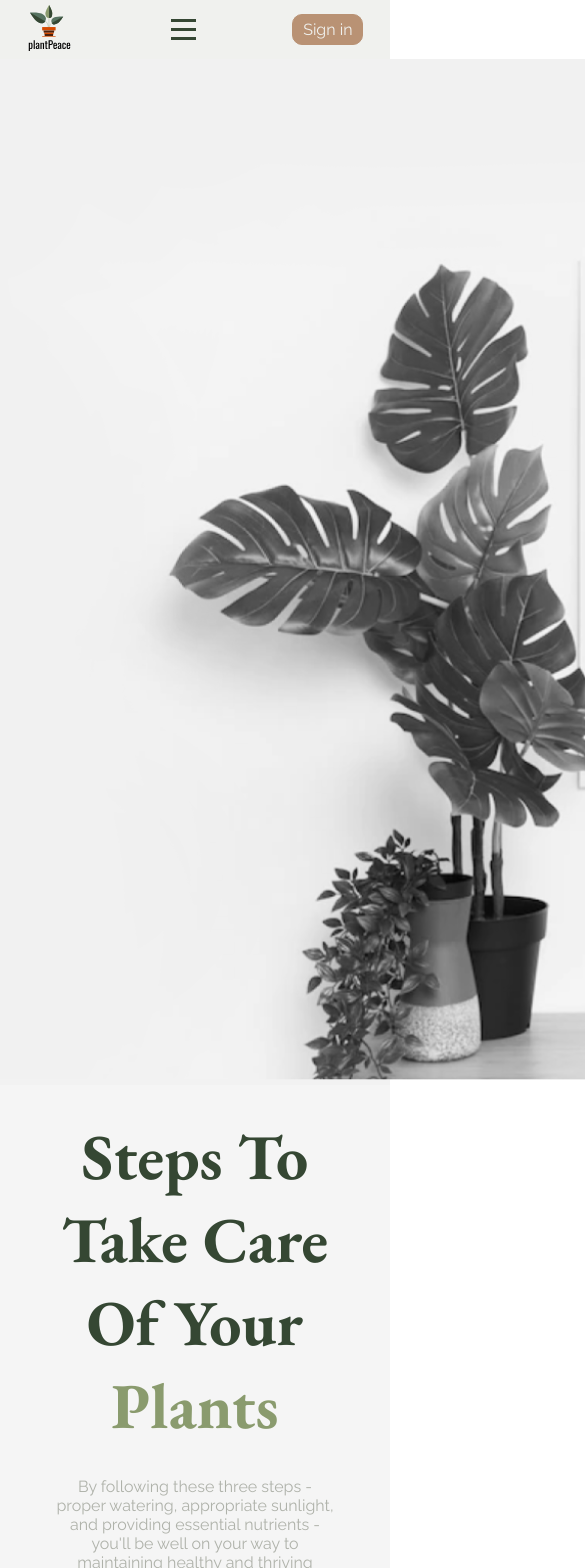
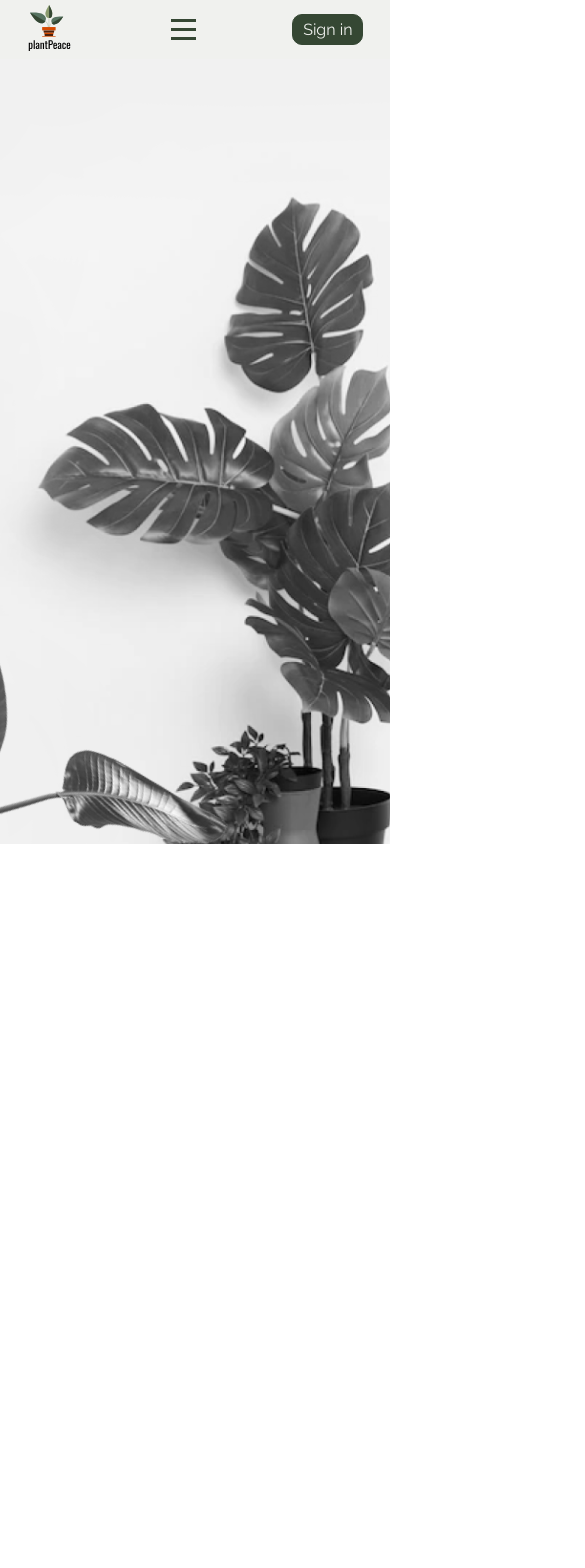
Before and after one commit to talessoares/team4-desafio2-plant-peace, a React (Vite) app in the folder plant-peace-web/clerk-react/: page / in a window 390 px wide. Shown: the top 1568 px of the page, 585 px wide, since content can reach past the window. After the commit the page ends 844 px from the top, so only its background shows below. Built offline with nearby package versions, Linux system fonts and the light colour scheme; no server answers.

Commit message:
fix: Adjust styles for responsiveness and improve layout

```diff
--- a/plant-peace-web/clerk-react/src/App.css
+++ b/plant-peace-web/clerk-react/src/App.css
@@ -41,3 +41,8 @@ h3 {
   --lunar-green: #354733;
   --avacado: #8a9b6e;
 }
+
+html,
+body {
+  overflow-x: hidden;
+}
--- a/plant-peace-web/clerk-react/src/components/Header/Header.module.css
+++ b/plant-peace-web/clerk-react/src/components/Header/Header.module.css
@@ -6,6 +6,8 @@
   background-color: var(--wisper);
   color: var(--avacado);
   width: 100vw;
+  position: relative;
+  z-index: 1000;
 }
 
 .logo {
@@ -44,20 +46,20 @@
 
 .signedOutButton button {
   color: var(--wisper);
-  background-color: var(--teak);
+  background-color: var(--lunar-green);
   text-decoration: none;
   font-size: 1.6rem;
   font-weight: normal;
   font-family: raleway;
   padding: 5px 10px;
-  border: 1px solid var(--teak);
+  border: 1px solid var(--lunar-green);
   border-radius: 10px;
   transition: transform 0.3s ease, color 0.3s ease;
 }
 
 .signedOutButton:hover {
-  color: var(--teak);
-  border: 1px solid var(--teak);
+  color: var(--lunar-green);
+  border: 1px solid transparent;
   border-radius: 10px;
   transform: scale(1.03);
 }
--- a/plant-peace-web/clerk-react/src/components/Sale/Sale.tsx
+++ b/plant-peace-web/clerk-react/src/components/Sale/Sale.tsx
@@ -74,12 +74,11 @@ const Sale = () => {
               1732: { perPage: 4 },
               1600: { perPage: 3 },
               1440: { perPage: 3 },
-              1024: { perPage: 3 },
-              991: { perPage: 3 },
-              767: { perPage: 3 },
-              480: { perPage: 3 },
-              425: { perPage: 3 },
-              375: { perPage: 2 }
+              1200: { perPage: 3 },
+              991: { perPage: 2 },
+              767: { perPage: 1 },
+              480: { perPage: 2 },
+              425: { perPage: 1 },
             },
           }}
         >
--- a/plant-peace-web/clerk-react/src/components/SectionSteps/SectionSteps.module.css
+++ b/plant-peace-web/clerk-react/src/components/SectionSteps/SectionSteps.module.css
@@ -7,6 +7,7 @@
   text-align: center;
   gap: 41px;
   width: 100vw;
+  background-color: var(--white);
 }
 
 .stepsCards {
--- a/plant-peace-web/clerk-react/src/components/ThisWeek/ThisWeek.tsx
+++ b/plant-peace-web/clerk-react/src/components/ThisWeek/ThisWeek.tsx
@@ -71,9 +71,9 @@ export const ThisWeek: React.FC = () => {
               1440: { perPage: 3 },
               1200: { perPage: 3 },
               991: { perPage: 2 },
-              767: { perPage: 2 },
+              767: { perPage: 1 },
               480: { perPage: 2 },
-              425: { perPage: 2 },
+              425: { perPage: 1 },
             },
           }}
         >
@@ -89,3 +89,5 @@ export const ThisWeek: React.FC = () => {
     </>
   );
 };
+
+export default ThisWeek;
--- a/plant-peace-web/clerk-react/src/components/call-to-action/GreenSidePromoSection.tsx
+++ b/plant-peace-web/clerk-react/src/components/call-to-action/GreenSidePromoSection.tsx
@@ -1,6 +1,5 @@
 import styles from "./styles.module.css";
 import mainPlant from "../../assets/images/mainPlant.svg";
-import leftPlant from "../../assets/images/leftPlant.svg";
 
 const GreenSidePromoSection = () => {
   return (
@@ -14,7 +13,7 @@ const GreenSidePromoSection = () => {
             </div>
 
             <h1>
-              discover your <span>green</span> side
+              Discover Your <span className={styles.greenSpan}>Green</span> Side
             </h1>
             <p className={styles.paragraphDescription}>
               We are your one-stop destination for all things green and growing.
@@ -25,16 +24,6 @@ const GreenSidePromoSection = () => {
             <a id={styles["shop-now"]} href="#">
               shop now
             </a>
-          </div>
-
-          <div className={styles["left-plant-container"]}>
-            <picture>
-              <img
-                className={styles["left-plant"]}
-                src={leftPlant}
-                alt="Green Plant"
-              />
-            </picture>
           </div>
 
           <a href="#" id={styles["learn-gardening"]}>
--- a/plant-peace-web/clerk-react/src/components/call-to-action/styles.module.css
+++ b/plant-peace-web/clerk-react/src/components/call-to-action/styles.module.css
@@ -2,29 +2,34 @@
 @import url("https://fonts.googleapis.com/css2?family=EB+Garamond:ital,wght@0,400..800;1,400..800&display=swap");
 
 .mainContainer {
-  background-color: #f2f2f2;
+  background-color: var(--wisper);
   display: flex;
   justify-content: space-between;
   width: 100vw;
+  max-height: 900px;
 }
 
 .description {
   z-index: 9999;
-  align-self: flex-end;
+  align-self: flex-start;
   display: flex;
   flex-flow: column nowrap;
   justify-content: space-between;
-
-  height: 55rem;
-  margin: 0;
   overflow: hidden;
   position: relative;
   margin-bottom: -19px;
+  padding-top: 250px;
 }
 
-.paragraphDescription{
-  display: flex;height: 97px;flex-direction: column;justify-content: center;align-self: stretch;
-  font-family: "Raleway";font-size: 16px;color: #afb2aa;
+.paragraphDescription {
+  display: flex;
+  height: 97px;
+  flex-direction: column;
+  justify-content: center;
+  align-self: stretch;
+  font-family: "Raleway";
+  font-size: 16px;
+  color: #afb2aa;
 }
 
 .descriptionContainer {
@@ -44,8 +49,8 @@
   color: #354733;
 }
 
-.description-container span {
-  color: #8a9b6e;
+.greenSpan {
+  color: var(--avacado) !important;
 }
 
 .description-container p {
@@ -55,23 +60,15 @@
 }
 
 .main-plant {
-  width: 922px;
-  height: 1024px;
+  height: 950px;
+  object-position: top;
   filter: grayscale(100%);
   z-index: -1;
-
+  margin-top: -50px;
 }
 
-.left-plant-container {
-  position: relative;
-}
-
-.left-plant {
-  z-index: 5000;
-  position: absolute;
-  top: -18.5rem;
-  filter: grayscale(100%);
-  clip-path: inset(0 0 15rem 0);
+.main-plant:hover {
+  filter: grayscale(0%);
 }
 
 .line {
@@ -96,6 +93,7 @@
   margin-left: 100px;
   text-decoration: none;
   z-index: 5000;
+  padding-top: 80px;
 }
 
 #shop-now {
@@ -113,3 +111,20 @@
 #love-nature {
   font-family: "Pacifico", cursive;
 }
+
+/* Mobile responsive */
+@media (max-width: 767px) {
+  .main-plant {
+    width: 922px;
+    height: 950px;
+    object-position: top;
+    filter: grayscale(100%);
+    z-index: -1;
+    margin-top: -50px;
+    margin-left: -150px;
+  }
+
+  .main-plant:hover {
+    filter: grayscale(0%);
+  }
+}
--- a/plant-peace-web/clerk-react/src/components/sectionThreeImages/SectionThreeImages.module.css
+++ b/plant-peace-web/clerk-react/src/components/sectionThreeImages/SectionThreeImages.module.css
@@ -231,7 +231,7 @@
   }
 
   .imageWrapper1 {
-    padding-top: 900px !important;
+    padding-top: 150px !important;
   }
 
   .imageWrapper:first-child img {
@@ -253,3 +253,15 @@
     padding: 15px;
   }
 }
+
+/* Tablet responsive */
+@media (min-width: 768px) and (max-width: 991px) {
+  .container {
+    padding: 5px;
+    width: 100vw;
+  }
+
+  .imageWrapper1 {
+    padding-top: 0 !important;
+  }
+}
--- a/plant-peace-web/clerk-react/src/pages/Home/Home.module.css
+++ b/plant-peace-web/clerk-react/src/pages/Home/Home.module.css
@@ -1,8 +1,47 @@
-.container{
-    margin-left: auto;
-    margin-right: auto;
-    background-color: #f5f5f5;
-    justify-content: center;
-    align-items: center;
+.container {
+  margin-left: auto;
+  margin-right: auto;
+  background-color: #f5f5f5;
+  justify-content: center;
+  align-items: center;
+  position: relative;
+}
+
+.left-plant-container {
+  position: relative;
+}
+
+.left-plant {
+  z-index: 5000;
+  position: absolute;
+  top: -45.5rem;
+  filter: grayscale(100%);
+  clip-path: inset(0 0 15rem 0);
+}
+
+/* Mobile responsive */
+@media (max-width: 767px) {
+}
+
+/* Tablet responsive */
+@media (min-width: 768px) and (max-width: 991px) {
+}
+
+/* Desktop responsive */
+@media (min-width: 1920px) and (max-width: 2559px) {
+  .left-plant-container {
     position: relative;
+  }
+
+  .left-plant {
+    z-index: 5000;
+    position: absolute;
+    top: -45.5rem;
+    filter: grayscale(100%);
+    clip-path: inset(0 0 15rem 0);
+  }
 }
+
+/* Ultrawide responsive */
+@media (min-width: 2560px) {
+}
--- a/plant-peace-web/clerk-react/src/pages/Home/Home.tsx
+++ b/plant-peace-web/clerk-react/src/pages/Home/Home.tsx
@@ -1,52 +1,63 @@
-import React from 'react';
-import GreenSidePromoSection from '../../components/call-to-action/GreenSidePromoSection';
-import { Header } from '../../components/Header/Header';
-import SectionSteps from '../../components/SectionSteps/SectionSteps';
-import SectionThreeImages from '../../components/sectionThreeImages/SectionThreeImages';
-import { ThisWeek } from '../../components/ThisWeek/ThisWeek';
-import Sale from '../../components/Sale/Sale';
-import styles from './Home.module.css';
-import water from '../../assets/icons/water.png';
-import plant from '../../assets/icons/nutrients.png';
-import sun from '../../assets/icons/sun.png';
+import React from "react";
+
+import GreenSidePromoSection from "../../components/call-to-action/GreenSidePromoSection";
+import SectionSteps from "../../components/SectionSteps/SectionSteps";
+import SectionThreeImages from "../../components/sectionThreeImages/SectionThreeImages";
+import ThisWeek from "../../components/ThisWeek/ThisWeek";
+import Sale from "../../components/Sale/Sale";
+
+import styles from "./Home.module.css";
+import water from "../../assets/icons/water.png";
+import plant from "../../assets/icons/nutrients.png";
+import sun from "../../assets/icons/sun.png";
+import leftPlant from "../../assets/images/leftPlant.svg";
 
 const Home = () => {
-
   const title = "Steps To Take Care Of Your Plants";
-  const description = "By following these three steps - proper watering, appropriate sunlight, and providing essential nutrients - you'll be well on your way to maintaining healthy and thriving plants..";
+  const description =
+    "By following these three steps - proper watering, appropriate sunlight, and providing essential nutrients - you'll be well on your way to maintaining healthy and thriving plants..";
   const cards = [
     {
       icon: water,
       title: "Watering",
-      description: "water your plants when the top inch of soil feels dry to the touch. Avoid overwatering, as it can lead to root  dehydration.",
+      description:
+        "water your plants when the top inch of soil feels dry to the touch. Avoid overwatering, as it can lead to root  dehydration.",
     },
     {
       icon: sun,
       title: "Sunlight",
-      description: "Most plants need adequate sunlight to thrive. Place your plants in areas that receive the appropriate amount of light for their specific needs",
+      description:
+        "Most plants need adequate sunlight to thrive. Place your plants in areas that receive the appropriate amount of light for their specific needs",
     },
     {
       icon: plant,
       title: "Nutrients and Fertilizing",
-      description: "Choose a suitable fertilizer based on the specific needs of your plants, whether it's a balanced or specialized formula.",
+      description:
+        "Choose a suitable fertilizer based on the specific needs of your plants, whether it's a balanced or specialized formula.",
     },
   ];
 
   return (
     <div className={styles.container}>
-
-      <div >
-      <GreenSidePromoSection />
+      <div>
+        <GreenSidePromoSection />
+      </div>
+      <div className={styles["left-plant-container"]}>
+        <picture>
+          <img
+            className={styles["left-plant"]}
+            src={leftPlant}
+            alt="Green Plant"
+          />
+        </picture>
       </div>
 
-
       <div>
-      <SectionSteps cards={cards} title={title} description={description} />
+        <SectionSteps cards={cards} title={title} description={description} />
       </div>
-
+      <SectionThreeImages />
       <ThisWeek />
       <Sale />
-
     </div>
   );
 };
```
Also changed, not shown: plant-peace-web/clerk-react/src/components/Footer/Footer.module.css (+66 -4 lines).
